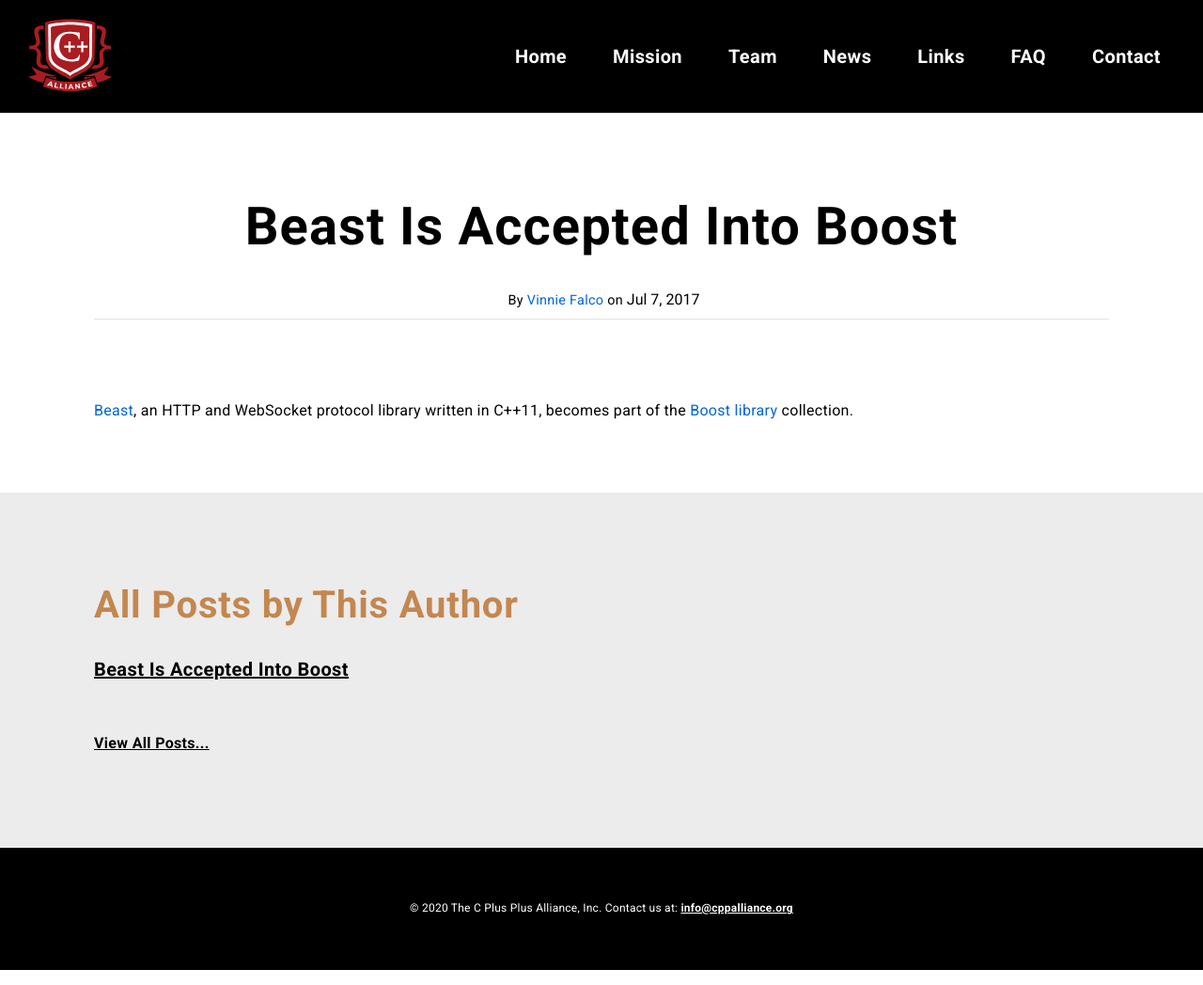
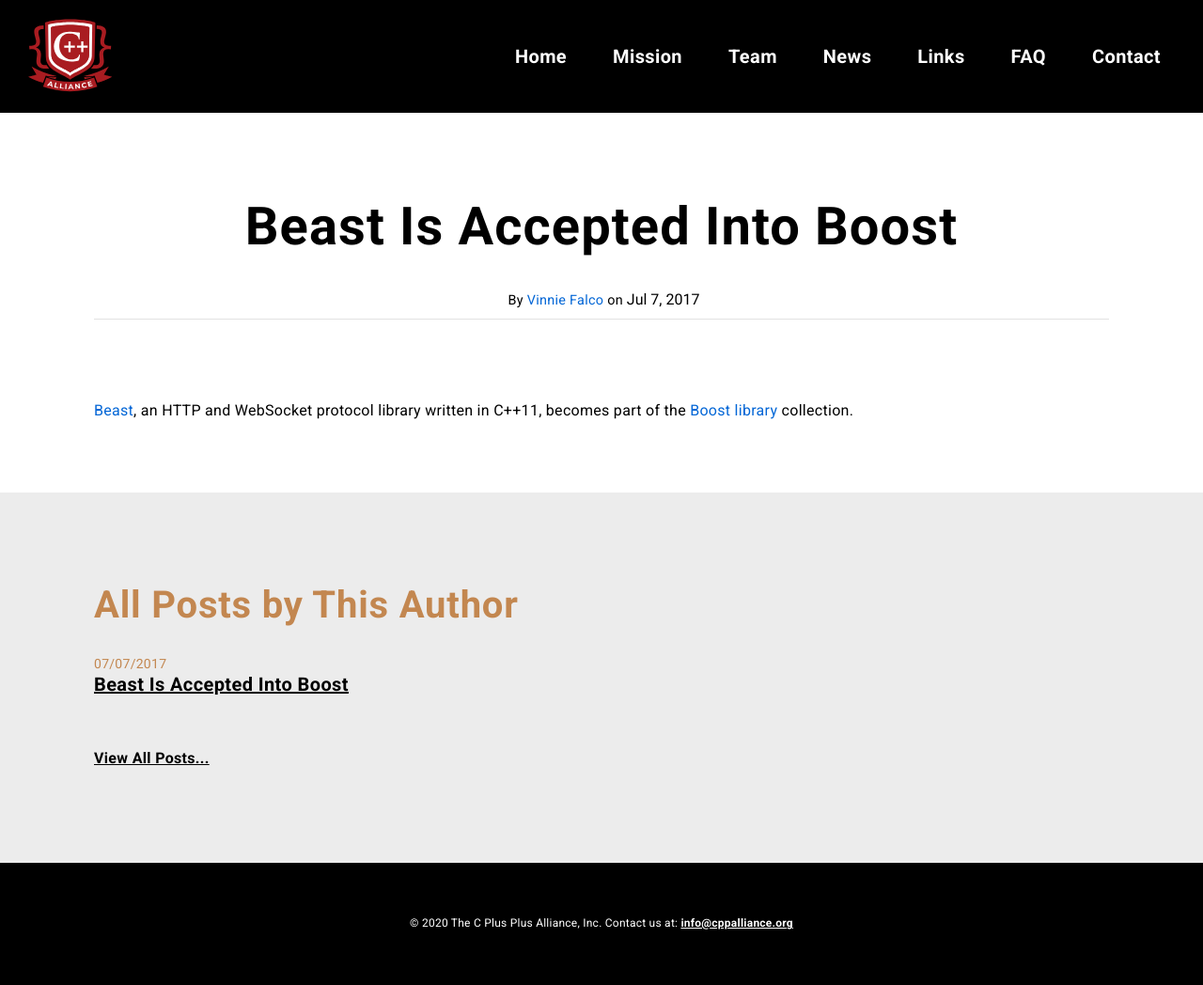
Before and after one commit to unecigarettewm/cppa-www, a Jekyll site: the page built from _posts/2017-07-07-Beast-is-accepted-into-Boost.md, in a window 1280 px wide. Shown: the whole page at 94% size. Built offline with Jekyll 4.4.1, drawn with Linux system fonts in a browser that asks for light colours; comment, search, counter and statistics services are not loaded.

Commit message:
Show post dates at the blog footer

```diff
--- a/_layouts/post.html
+++ b/_layouts/post.html
@@ -62,7 +62,7 @@
         {% for post in site.posts %}
         {% if post.categories == page.categories %}
         <li class='news-list-item '>
-          <span class='text-s news-date'>{{ post.date | date: "%m/%d/%Y"}}</span>
+          <span class='text-xs news-date'>{{ post.date | date: "%m/%d/%Y"}}</span>
           <a class='text-l news-title link' href="{{site.baseurl}}{{ post.url }}">{{ post.title }}</a>
         </li>
         {% endif %}
--- a/_sass/pages/post.scss
+++ b/_sass/pages/post.scss
@@ -215,7 +215,7 @@
 
     .news-date {
       @include breakpoint($desktop-small) {
-        display: none;
+        // display: none;
       }
     }
 
```
